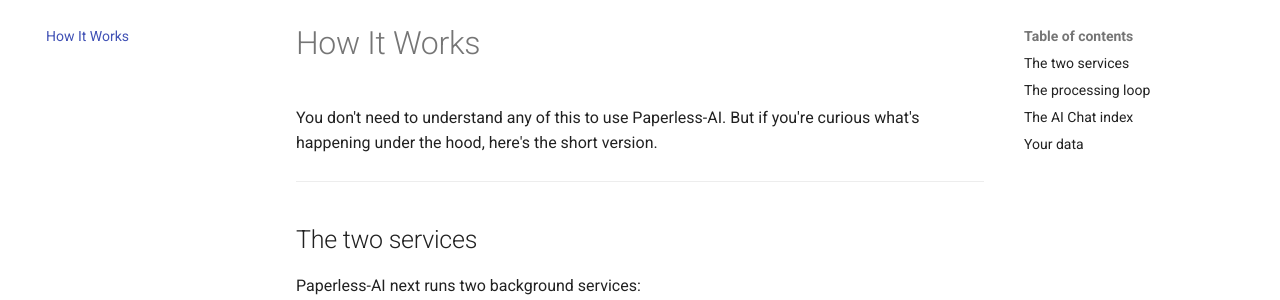
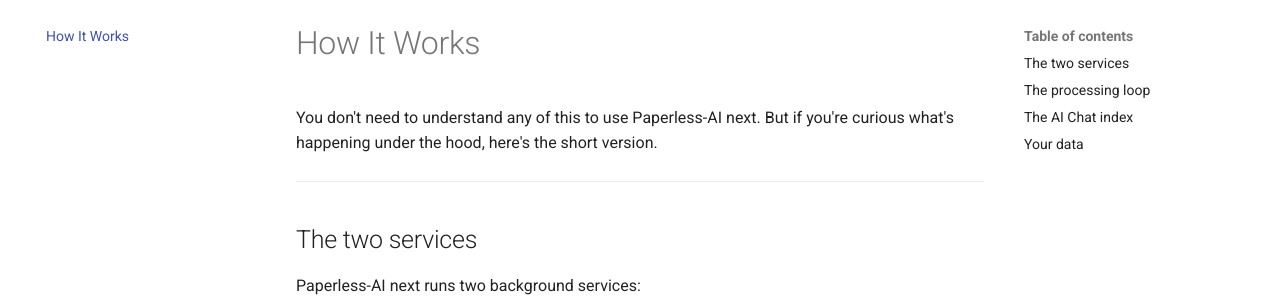
Before and after one commit to Admonstrator/paperless-ai-patched, an MkDocs documentation site: the page built from docs/how-it-works.md, in a window 1280 px wide and 900 px high. Shown: the part 123-423 px from the top of the window. Built offline with MkDocs 1.6.1 and Material for MkDocs 9.7.7, drawn with Linux system fonts in a browser that asks for light colours; comment, search, counter and statistics services are not loaded.

```diff
--- a/docs/how-it-works.md
+++ b/docs/how-it-works.md
@@ -1,6 +1,6 @@
 # How It Works
 
-You don't need to understand any of this to use Paperless-AI. But if you're curious what's happening under the hood, here's the short version.
+You don't need to understand any of this to use Paperless-AI next. But if you're curious what's happening under the hood, here's the short version.
 
 ---
 
```
Also changed, not shown: docs/getting-started/installation.md (+1 -2 lines), readme.template.md (+7 -3 lines).
